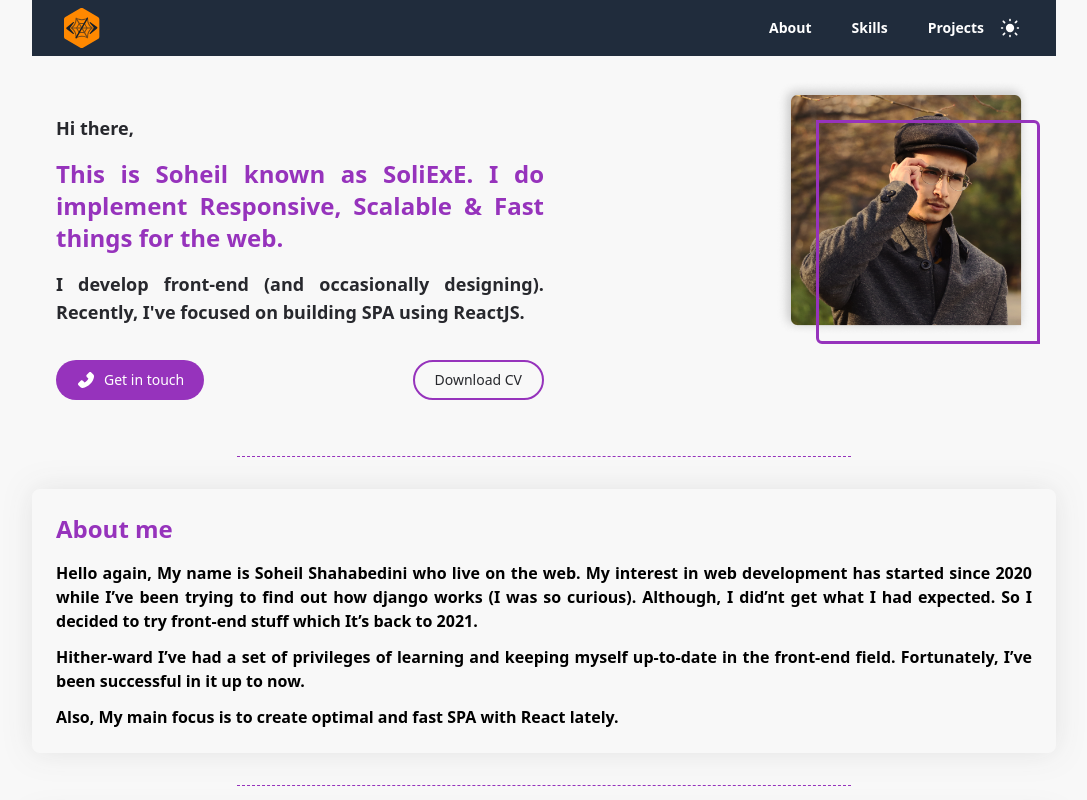
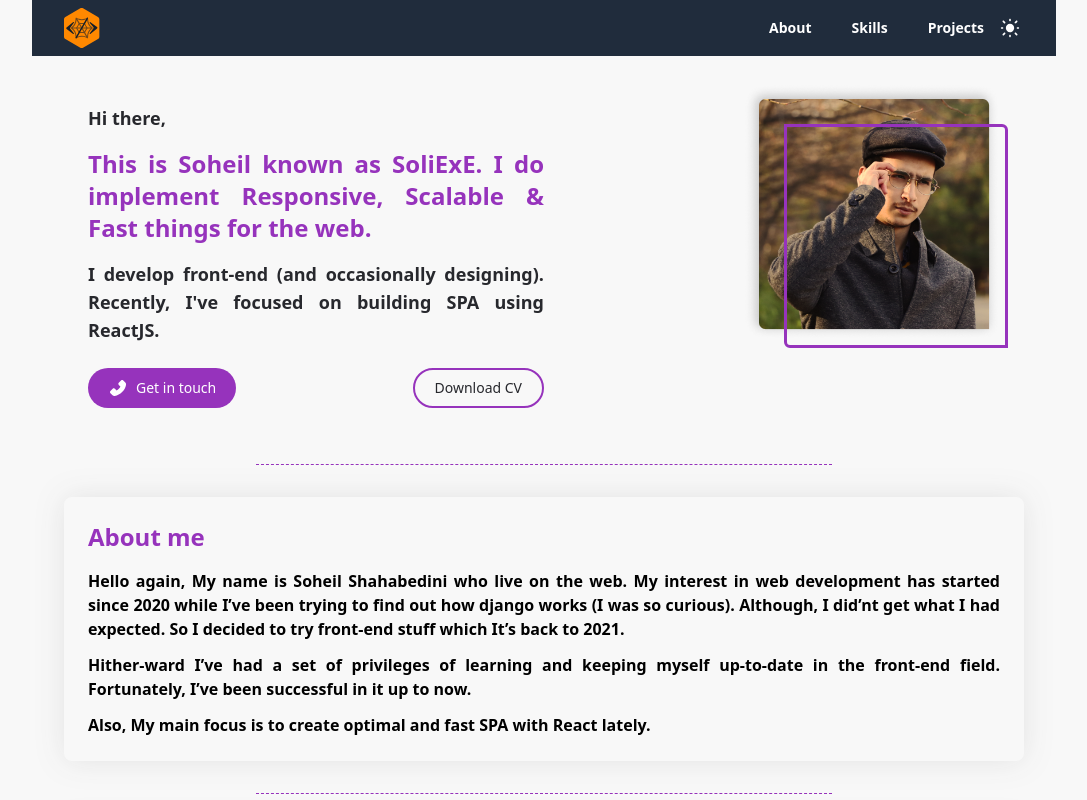
Before and after one commit to soli-exe/my-portfolio, a React (Create React App) app: page / in a window 1280 px wide. Shown: the top 800 px of the page, without its empty margins (96-1183 px from the left). Built offline with nearby package versions, Linux system fonts and the light colour scheme.

Commit message:
X-padding on small screens

```diff
--- a/src/components/Home.js
+++ b/src/components/Home.js
@@ -14,7 +14,7 @@ const Divider = styled.hr`
 
 const Home = () => {
     return (
-        <div className='max-w-7xl space-y-8 bg-bg-light'>
+        <div className='max-w-7xl space-y-8 bg-bg-light sm:px-8'>
             <Intro />
             <Divider></Divider>
             <About />
```
